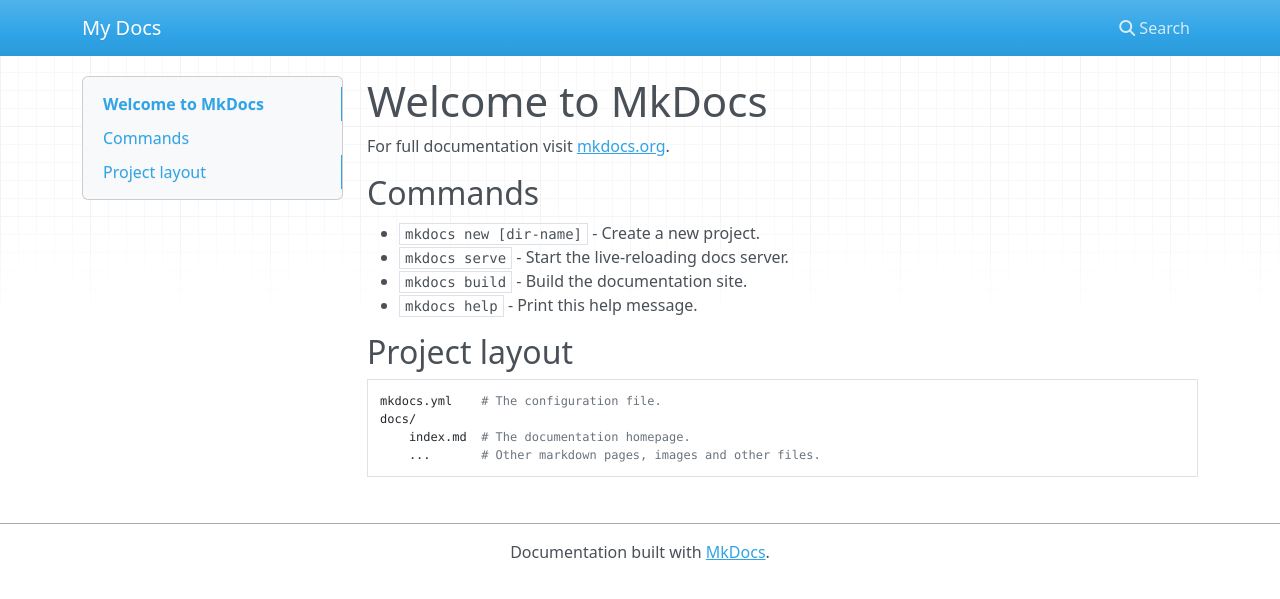
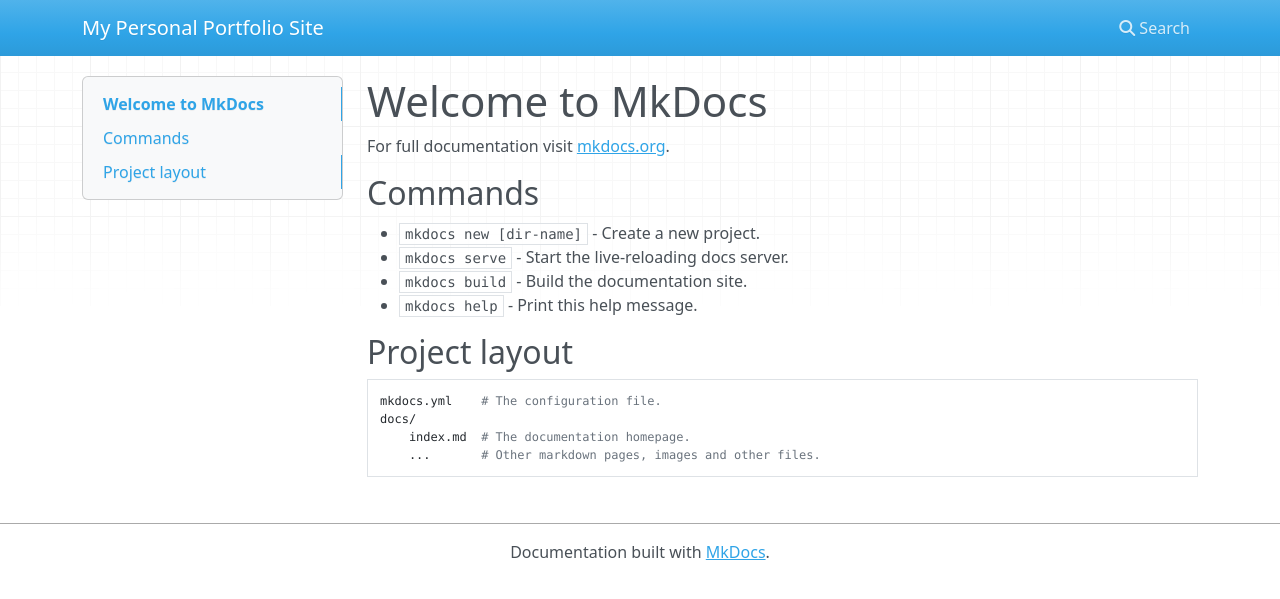
Before and after one commit to tkleizo/tkleizo.github.io, an MkDocs documentation site: the page built from docs/index.md, in a window 1280 px wide. Shown: the top 599 px of the page. Built offline with MkDocs 1.6.1, drawn with Linux system fonts in a browser that asks for light colours; nearby versions of some CDN libraries.

Commit message:
Site Build

```diff
--- a/mkdocs.yml
+++ b/mkdocs.yml
@@ -1 +1 @@
-site_name: My Docs
+site_name: My Personal Portfolio Site
```
Also changed, not shown: site/404.html, site/index.html, 1 other file.
